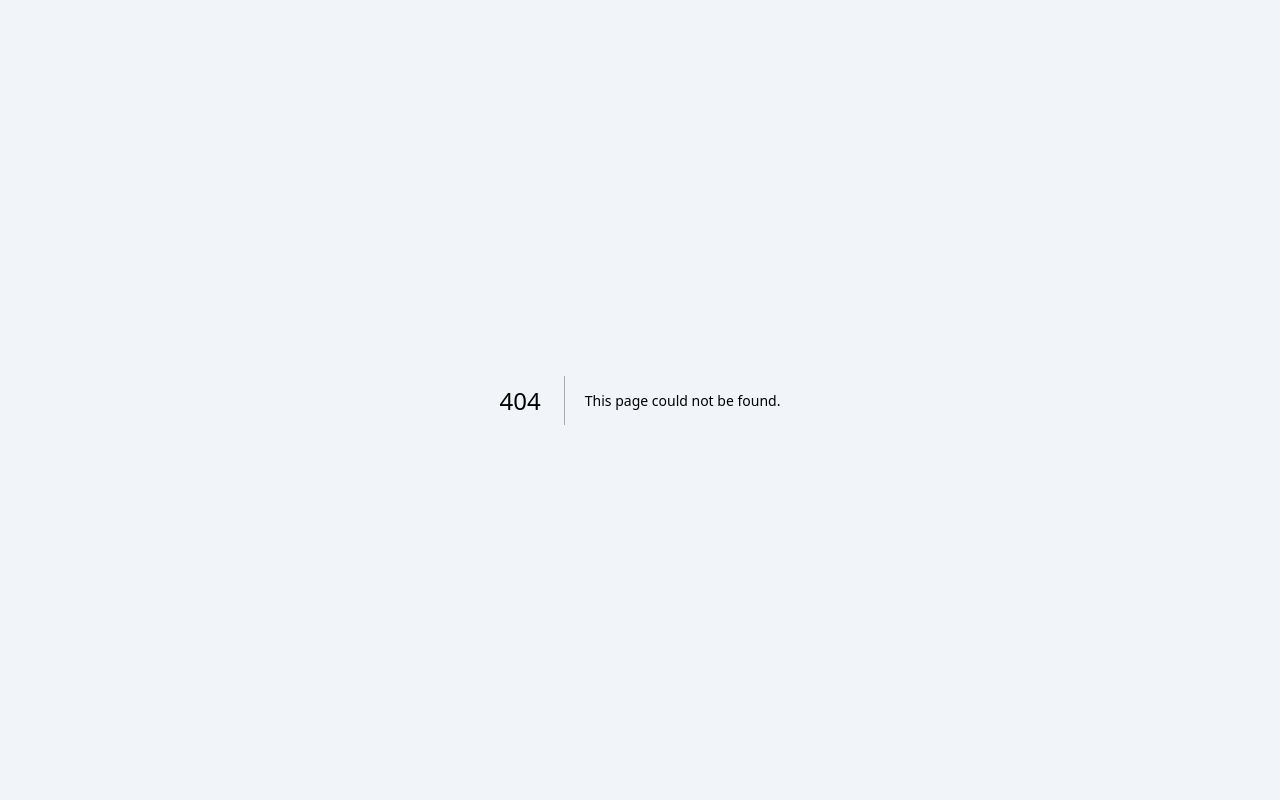
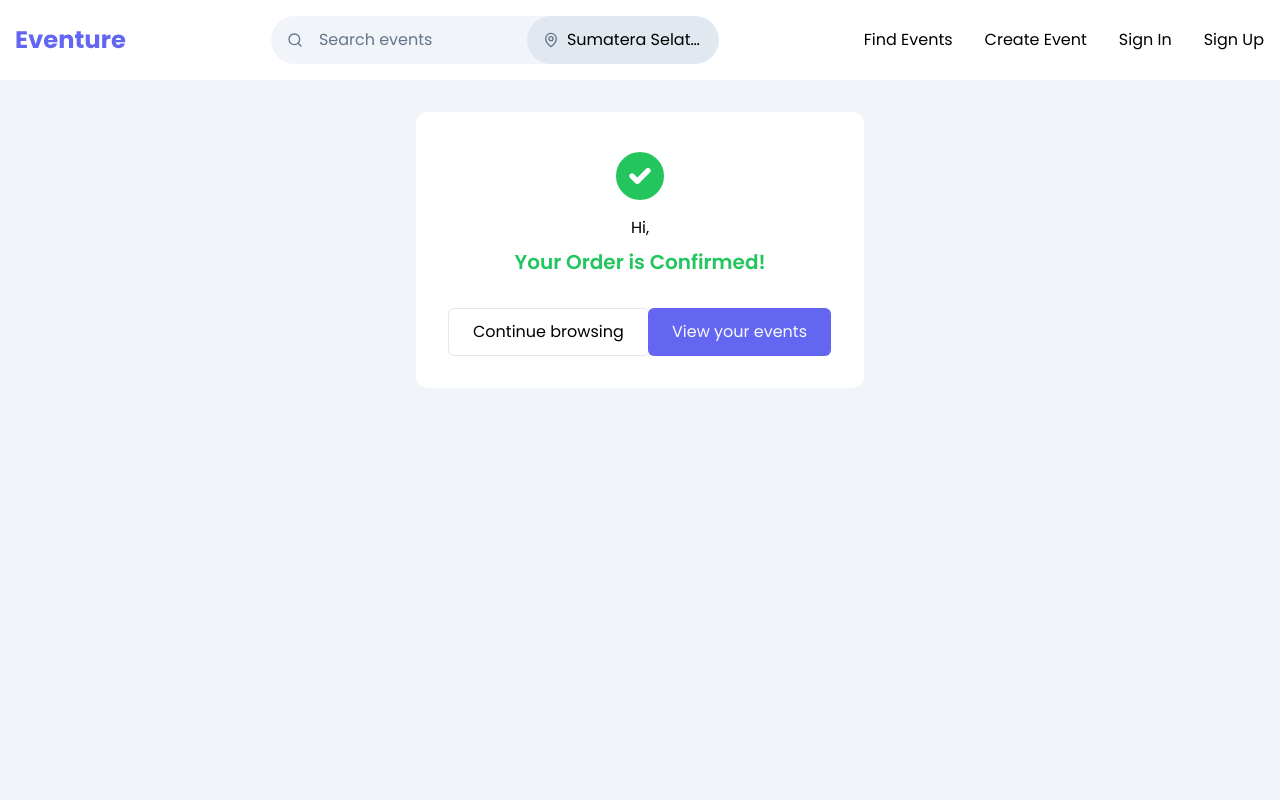
Before and after one commit to rizkyr99/eventure-frontend, a Next.js app: page /order/success in a window 1280 px wide. Before the commit this address had no page. Shown: the top 800 px of the page. Built offline with nearby package versions, Linux system fonts and the light colour scheme; no server answers.

Commit message:
feat(order): create order success page

```diff
--- /dev/null
+++ b/app/(main)/order/success/page.tsx
@@ -0,0 +1,31 @@
+import { auth } from '@/auth';
+import { Button } from '@/components/ui/button';
+import { CheckCircle2 } from 'lucide-react';
+import Link from 'next/link';
+import React from 'react';
+
+const OrderSuccessPage = async () => {
+  const session = await auth();
+
+  return (
+    <main className='min-h-screen p-4 md:p-8'>
+      <div className='bg-white rounded-xl p-8 flex flex-col items-center max-w-md mx-auto'>
+        <CheckCircle2 className='text-white size-16 fill-green-500' />
+        <p className='my-2'>Hi, {session?.user.name}</p>
+        <p className='text-green-500 text-xl font-semibold'>
+          Your Order is Confirmed!
+        </p>
+        <div className='grid grid-cols-1 md:grid-cols-2 gap-4 mt-8'>
+          <Link href='/events'>
+            <Button variant='outline'>Continue browsing</Button>
+          </Link>
+          <Link href='/user/events'>
+            <Button>View your events</Button>
+          </Link>
+        </div>
+      </div>
+    </main>
+  );
+};
+
+export default OrderSuccessPage;
--- /dev/null
+++ b/app/(main)/user/events/page.tsx
@@ -0,0 +1,7 @@
+import React from 'react';
+
+const UserEventsPage = () => {
+  return <div>UserEventsPage</div>;
+};
+
+export default UserEventsPage;
```
